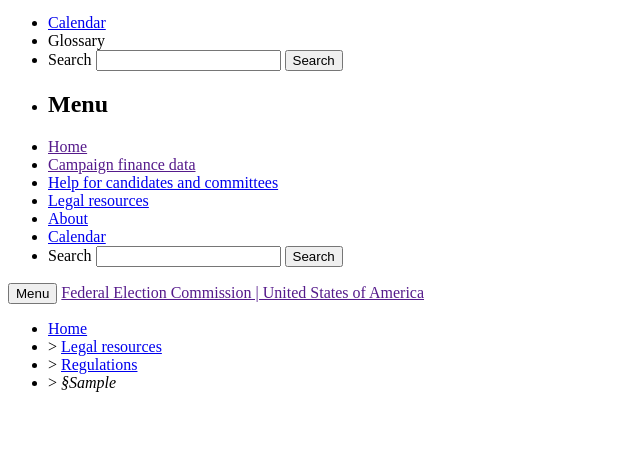
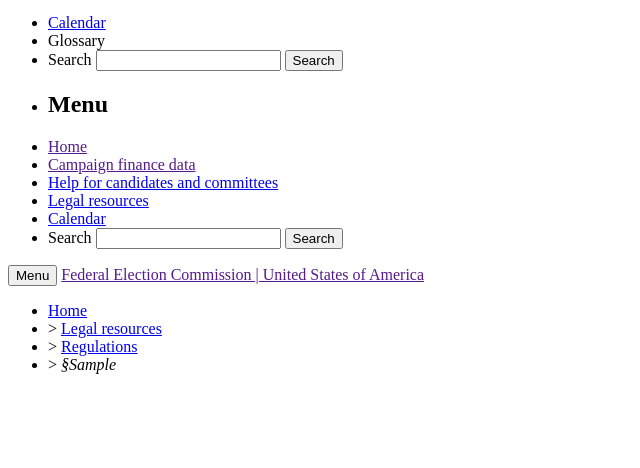
Before and after one commit to fecgov/fec-eregs, a Django app: template fec_eregs/templates/regulations/main-header.html in a window 1280 px wide. Shown: the part 332-800 px from the top of the page, without its empty margins (0-640 px from the left). Run offline with Django 3.2, Linux system fonts and the light colour scheme; the template is opened without the code that fills it: most values are stand-ins (such as "Sample title", 1, 10 or a date in 2020).

Commit message:
Revert "Added about menu to main navigation"
This reverts commit aae439495be357fc40d75404269be6f9a6409bda.

```diff
--- a/fec_eregs/templates/regulations/main-header.html
+++ b/fec_eregs/templates/regulations/main-header.html
@@ -55,11 +55,6 @@
             <span class="site-nav__link__title">Legal resources</span>
           </a>
         </li>
-        <li class="site-nav__item" data-submenu="about">
-          <a href="{{ FEC_CMS_URL }}/about" class="site-nav__link">
-            <span class="site-nav__link__title">About</span>
-          </a>
-        </li>
         <li class="site-nav__item utility-nav__item u-under-lg-only">
           <a href="{{ FEC_CMS_URL }}/calendar" class="site-nav__link">Calendar</a>
         </li>
```
